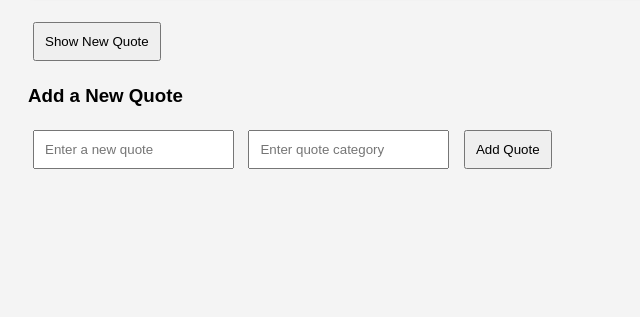
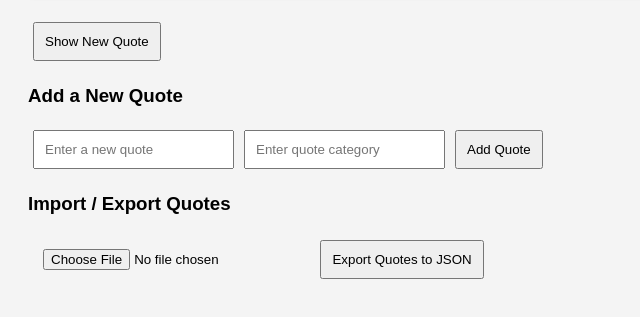
Before and after one commit to MAHIR468/alx_fe_javascript, a plain HTML site: page dom-manipulation/index.html in a window 1280 px wide. Shown: the part 169-486 px from the top of the page, without its empty margins (0-640 px from the left). Drawn offline with Linux system fonts and the light colour scheme.

Commit message:
Update index.html

```diff
--- a/dom-manipulation/index.html
+++ b/dom-manipulation/index.html
@@ -27,15 +27,13 @@
   <h1>Dynamic Quote Generator</h1>
 
   <div id="quoteDisplay">Click the button to see a quote!</div>
-
   <button id="newQuote">Show New Quote</button>
 
-  <div>
-    <h3>Add a New Quote</h3>
-    <input id="newQuoteText" type="text" placeholder="Enter a new quote" />
-    <input id="newQuoteCategory" type="text" placeholder="Enter quote category" />
-    <button onclick="addQuote()">Add Quote</button>
-  </div>
+  <div id="formContainer"></div>
+
+  <h3>Import / Export Quotes</h3>
+  <input type="file" id="importFile" accept=".json" onchange="importFromJsonFile(event)" />
+  <button onclick="exportToJsonFile()">Export Quotes to JSON</button>
 
   <script src="script.js"></script>
 </body>
```
